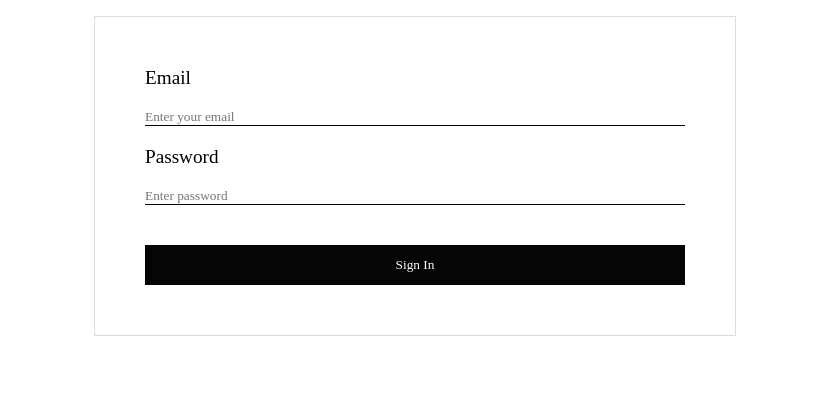
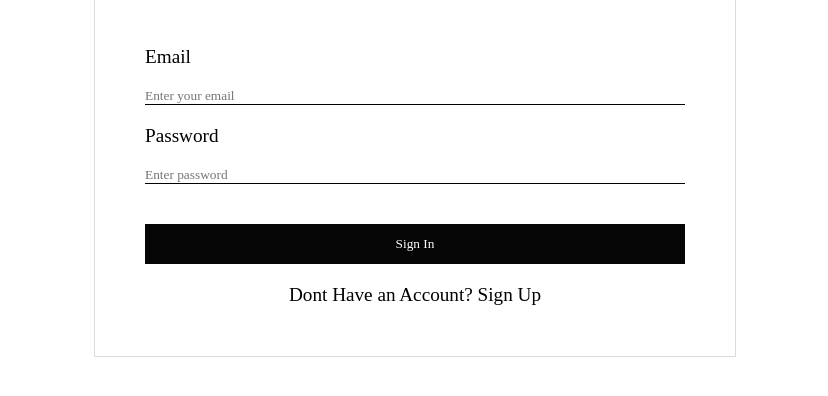
Before and after one commit to alik95997/Argiswara-Blog-App, a plain HTML site: page index.html in a window 1280 px wide. Shown: the part 294-690 px from the top of the page, without its empty margins (225-1053 px from the left). Drawn offline with Linux system fonts and the light colour scheme; a web font is replaced by a local one.

Commit message:
Update index.html

```diff
--- a/index.html
+++ b/index.html
@@ -30,6 +30,9 @@
             </div>
             <div class="form-button form-group">
                 <button id="signup">Sign In</button>
+                <div class="signup-sign-link-parent form-group">
+                    <a href="./signup.html" >Dont Have an Account? Sign Up</a>
+                </div>
             </div>
         </div>
     </div>
```
